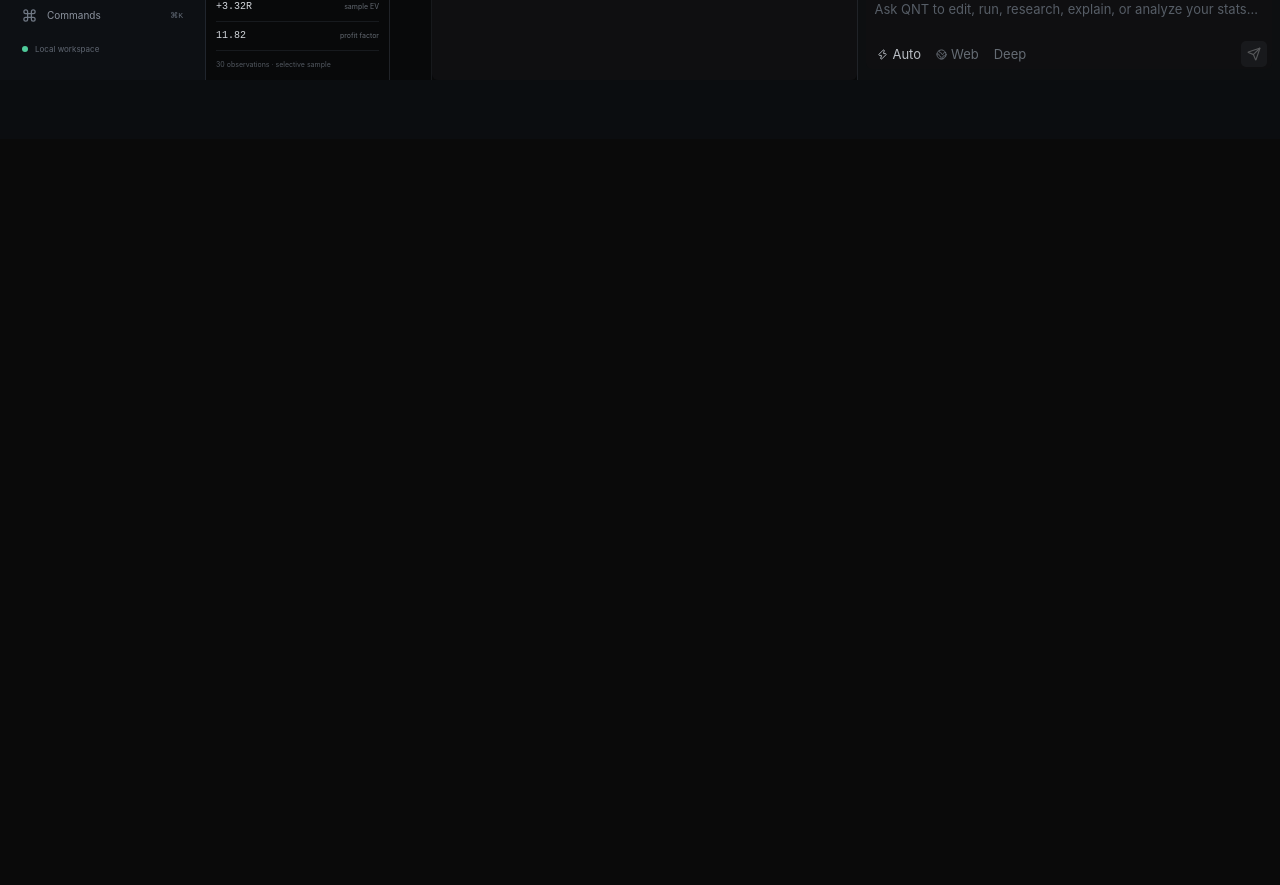
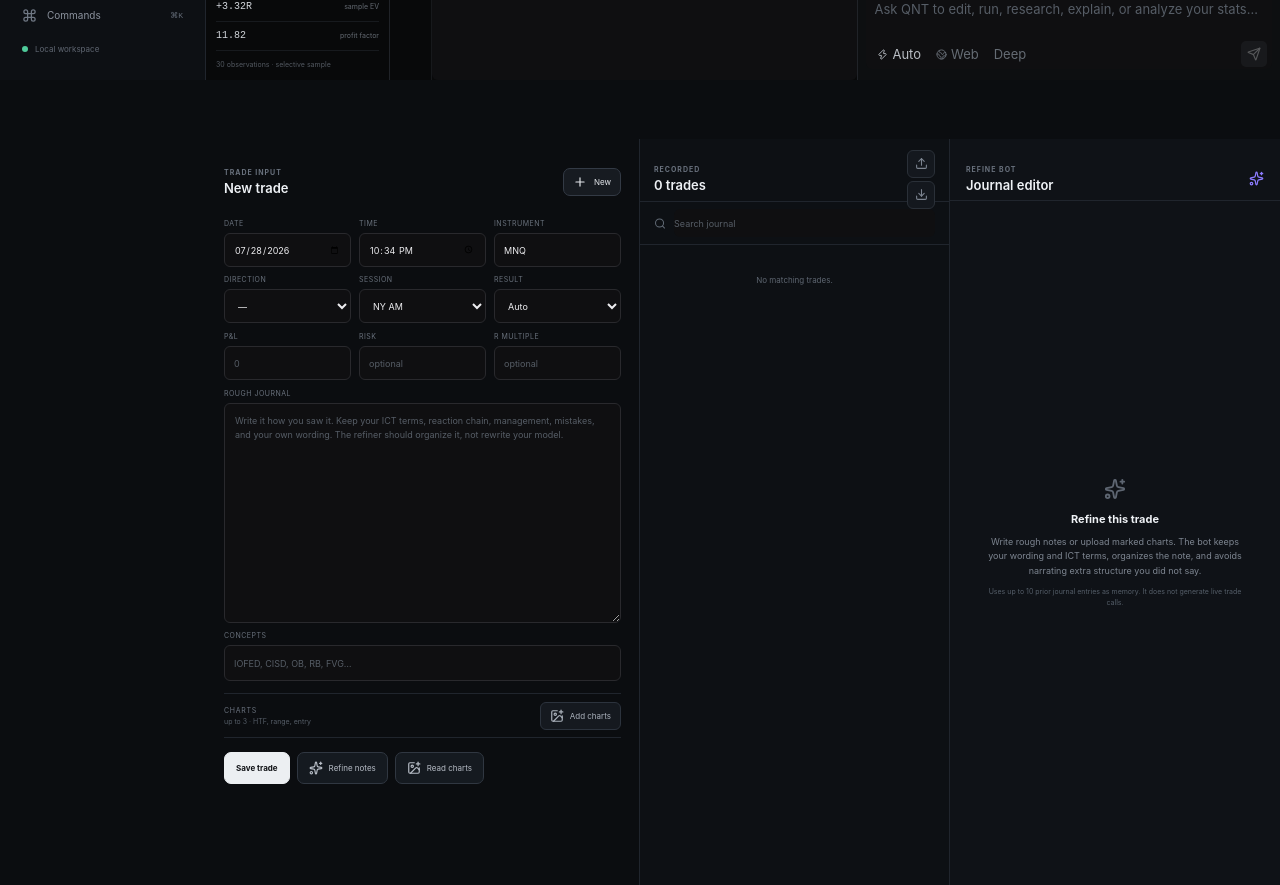
Before and after one commit to nelsonq313-cmyk/quant, a React (Vite) app: page / in a window 1280 px wide. Shown: the part 720-1605 px from the top of the page. Before the commit the page ends 859 px from the top, so only its background shows below. Built offline with nearby package versions, Linux system fonts and the light colour scheme.

Commit message:
Keep research tasks alive across journal navigation

```diff
--- a/src/QntRedesign.jsx
+++ b/src/QntRedesign.jsx
@@ -26,12 +26,15 @@ function CommandPalette({open,onClose,run}){
 
 export default function QntRedesign(){
   const[section,setSection]=useState('Research'),[commandOpen,setCommandOpen]=useState(false);
-  const go=(next,tab)=>{if(section==='Research'&&next!=='Research')emit('qnt:navigate',{type:'research',tab:'Research Lab'});setSection(next);if(next==='Research'&&tab)setTimeout(()=>emit('qnt:navigate',{type:'research',tab}),0)};
+  const go=(next,tab)=>{setSection(next);if(next==='Research'&&tab)setTimeout(()=>emit('qnt:navigate',{type:'research',tab}),0)};
   const runCommand=raw=>{const fn=String(raw||'').trim().toUpperCase().split(/\s+/)[0];if(!fn)return;if(fn==='JOURNAL')go('Journal');else if(researchMap[fn])go('Research',researchMap[fn]);setCommandOpen(false)};
-  useEffect(()=>{const key=e=>{if((e.metaKey||e.ctrlKey)&&e.key.toLowerCase()==='k'){e.preventDefault();setCommandOpen(true)}if(e.key==='Escape')setCommandOpen(false)},route=e=>{const d=e.detail||{};if(d.section==='Research')go('Research',d.tab||'Research Lab')};window.addEventListener('keydown',key);window.addEventListener('qnt:route',route);return()=>{window.removeEventListener('keydown',key);window.removeEventListener('qnt:route',route)}},[section]);
+  useEffect(()=>{const key=e=>{if((e.metaKey||e.ctrlKey)&&e.key.toLowerCase()==='k'){e.preventDefault();setCommandOpen(true)}if(e.key==='Escape')setCommandOpen(false)},route=e=>{const d=e.detail||{};if(d.section==='Research')go('Research',d.tab||'Research Lab')};window.addEventListener('keydown',key);window.addEventListener('qnt:route',route);return()=>{window.removeEventListener('keydown',key);window.removeEventListener('qnt:route',route)}},[]);
   const nav=[['Research',FlaskConical],['Journal',BookOpen]];
   return <div className="q4App"><aside className="q4Sidebar"><div className="q4Brand"><span>Q</span><div><b>QNT</b><small>research + journal</small></div></div><nav>{nav.map(([name,Icon])=><button key={name} className={section===name?'active':''} onClick={()=>go(name)}><Icon size={16}/><span>{name}</span></button>)}</nav><div className="q4SideFoot"><button onClick={()=>setCommandOpen(true)}><Command size={15}/><span>Commands</span><kbd>⌘K</kbd></button><div><i/><span>Local workspace</span></div></div></aside>
     <main className="q4Main"><header className="q4Top"><div className="q4Breadcrumb"><b>QNT</b><ChevronRight size={12}/><span>{section}</span></div><button className="q4GlobalSearch" onClick={()=>setCommandOpen(true)}><Search size={14}/><span>Search research tools or open journal…</span><kbd>⌘ K</kbd></button><div className="q4TopStatus"><i/><span>Research online</span></div></header>
-      <div className="q4Content">{section==='Research'&&<div className="q4ToolFrame research"><App/></div>}{section==='Journal'&&<JournalWorkspace/>}</div>
+      <div className="q4Content">
+        <div className={`q4SectionPane ${section==='Research'?'active':''}`} aria-hidden={section!=='Research'}><div className="q4ToolFrame research"><App/></div></div>
+        <div className={`q4SectionPane ${section==='Journal'?'active':''}`} aria-hidden={section!=='Journal'}><JournalWorkspace/></div>
+      </div>
     </main><CommandPalette open={commandOpen} onClose={()=>setCommandOpen(false)} run={runCommand}/></div>;
 }
```
